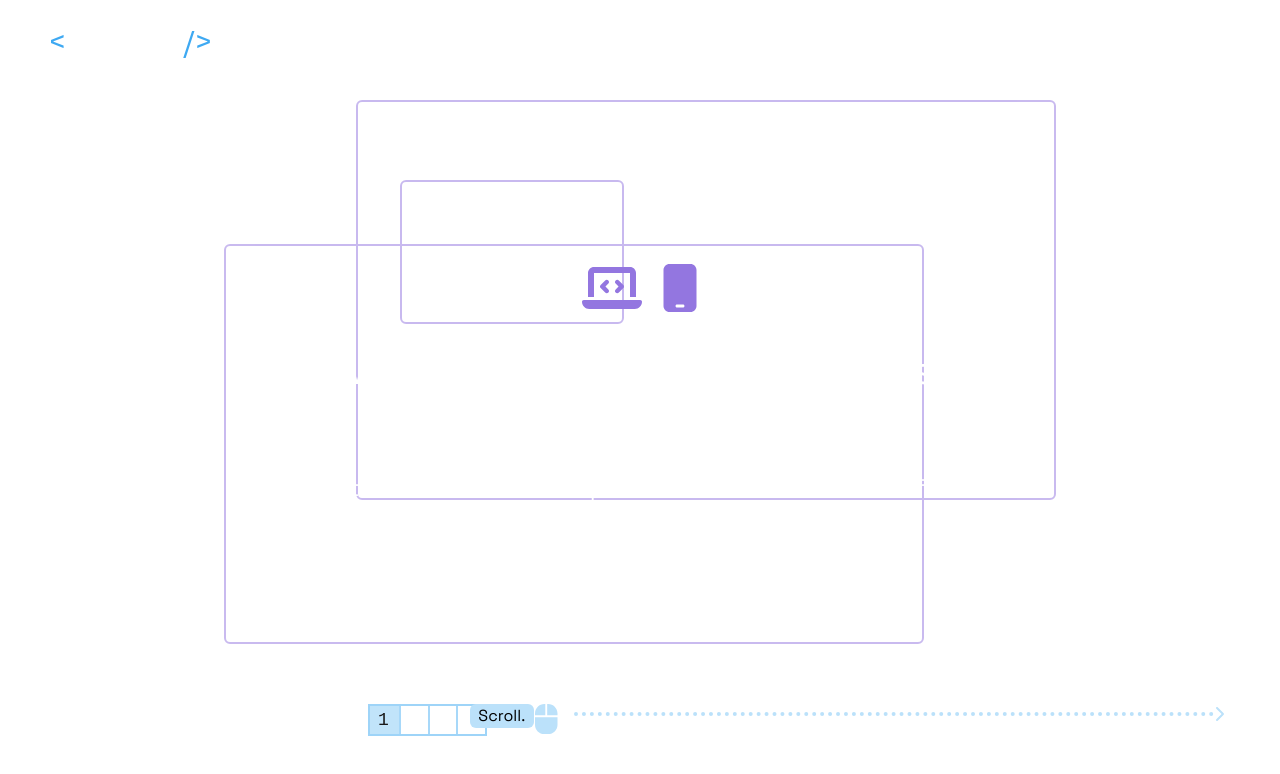
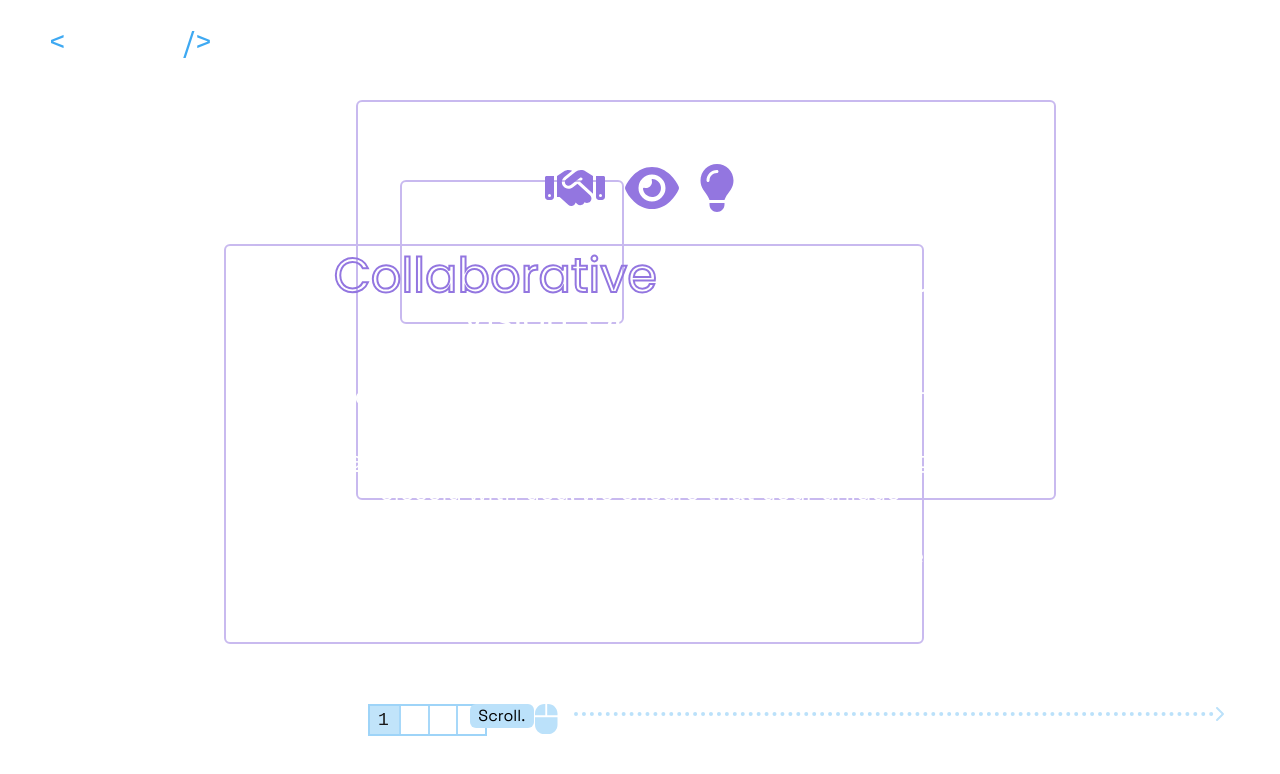
Before and after one commit to cskartikey/freelance, a Next.js app: page /about/3 in a window 1280 px wide. Shown: the top 774 px of the page. Built offline with nearby package versions, Linux system fonts and the light colour scheme; a web font is replaced by a local one.

Commit message:
Added Content (2/n)

```diff
--- a/pages/about/3.tsx
+++ b/pages/about/3.tsx
@@ -1,10 +1,14 @@
 import { type NextPage } from 'next'
 import Head from 'next/head'
 import {
+  faEye,
+  faHandshake,
   faLaptopCode,
+  faLightbulb,
   faMobileAndroid,
 } from '@fortawesome/free-solid-svg-icons'
 import { FontAwesomeIcon } from '@fortawesome/react-fontawesome'
+import { faHand } from '@fortawesome/free-regular-svg-icons'
 const AboutUS_3: NextPage = () => {
   return (
     <>
@@ -12,19 +16,23 @@ const AboutUS_3: NextPage = () => {
         <div className="flex flex-col gap-10 absolute top-1/2 left-1/2 -translate-x-1/2 -translate-y-1/2 md:max-w-[700px] z-50">
           <div className="flex flex-row gap-3 justify-center space-x-2">
             <FontAwesomeIcon
-              icon={faLaptopCode}
+              icon={faHandshake}
               className="text-rectangle-purp text-5xl"
             />
             <FontAwesomeIcon
-              icon={faMobileAndroid}
+              icon={faEye}
+              className="text-rectangle-purp text-5xl"
+            />
+            <FontAwesomeIcon
+              icon={faLightbulb}
               className="text-rectangle-purp text-5xl"
             />
           </div>
           <h1 className="font-Poppins text-white text-3xl text-center md:text-4xl">
-            We build your website so that it's responsive.
+          <span className="craft-anim text-5xl text-transparent">Collaborative </span> Approach: Your Vision, Our Expertise
           </h1>
           <h3 className="font-Space-Grotesk text-white text-xl text-center md:text-2xl">
-            Little bit about the responsiveness etc and and wtf is responsive...
+            We emphasize our collaborative approach to website development. We understand the significance of <span className='underline underline-offset-2'>aligning our expertise with your vision</span>. By working closely with you, we ensure that your unique requirements and goals are met throughout the development process. Together, we'll bring your ideas to life and create a website that exceeds your expectations.
           </h3>
         </div>
       </section>
```
